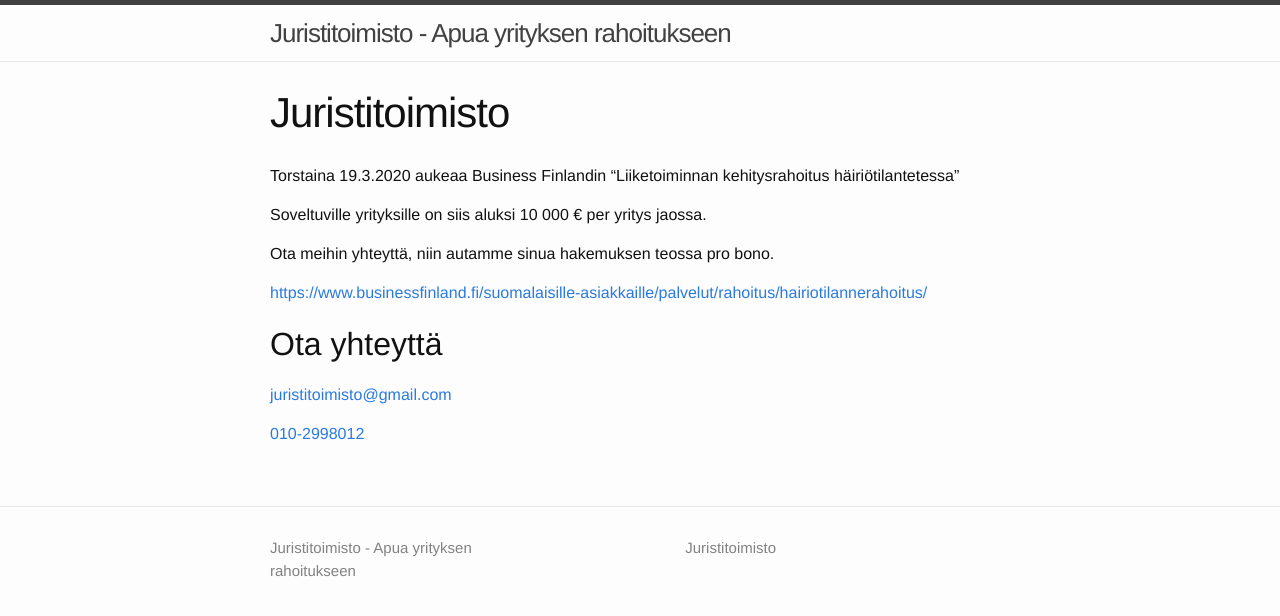
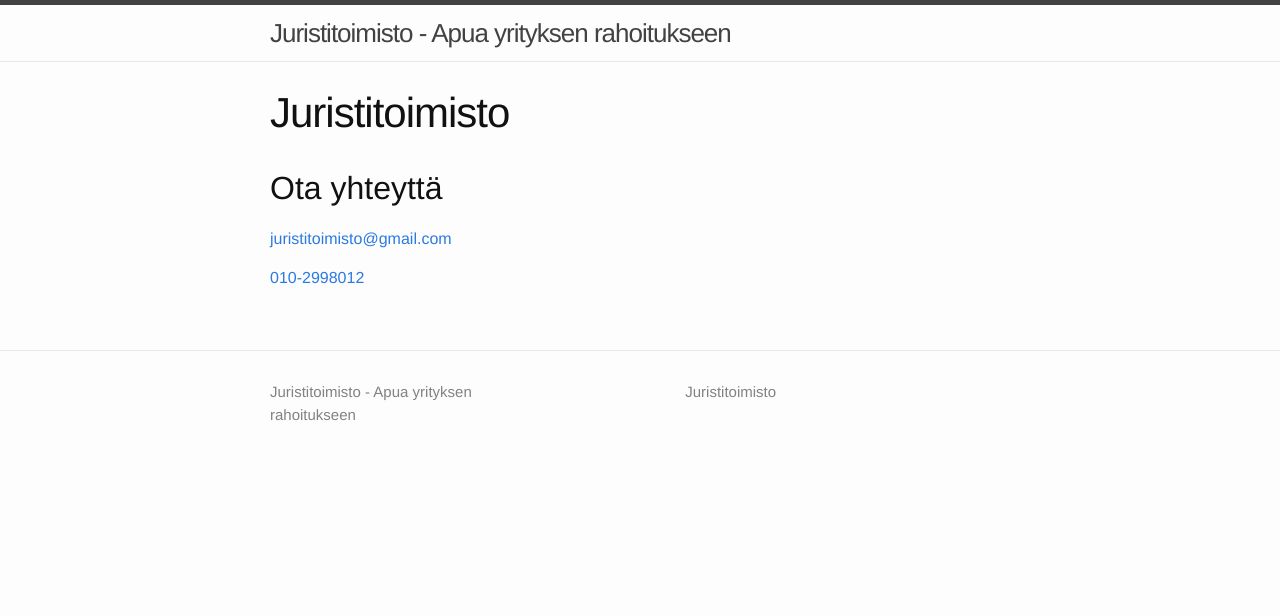
Before and after one commit to spedepekka/juristitoimisto, a Jekyll site: the page built from index.md, in a window 1280 px wide. Shown: the top 616 px of the page. Built offline with Jekyll 4.4.1, drawn with Linux system fonts in a browser that asks for light colours.

Commit message:
Remove BF stuff

```diff
--- a/index.md
+++ b/index.md
@@ -2,14 +2,6 @@
 layout: page
 title: Juristitoimisto
 ---
-
-Torstaina 19.3.2020 aukeaa Business Finlandin "Liiketoiminnan kehitysrahoitus häiriötilantetessa"
-
-Soveltuville yrityksille on siis aluksi 10 000 € per yritys jaossa.
-
-Ota meihin yhteyttä, niin autamme sinua hakemuksen teossa pro bono.
-
-[https://www.businessfinland.fi/suomalaisille-asiakkaille/palvelut/rahoitus/hairiotilannerahoitus/](https://www.businessfinland.fi/suomalaisille-asiakkaille/palvelut/rahoitus/hairiotilannerahoitus/)
 
 ## Ota yhteyttä
 
```
